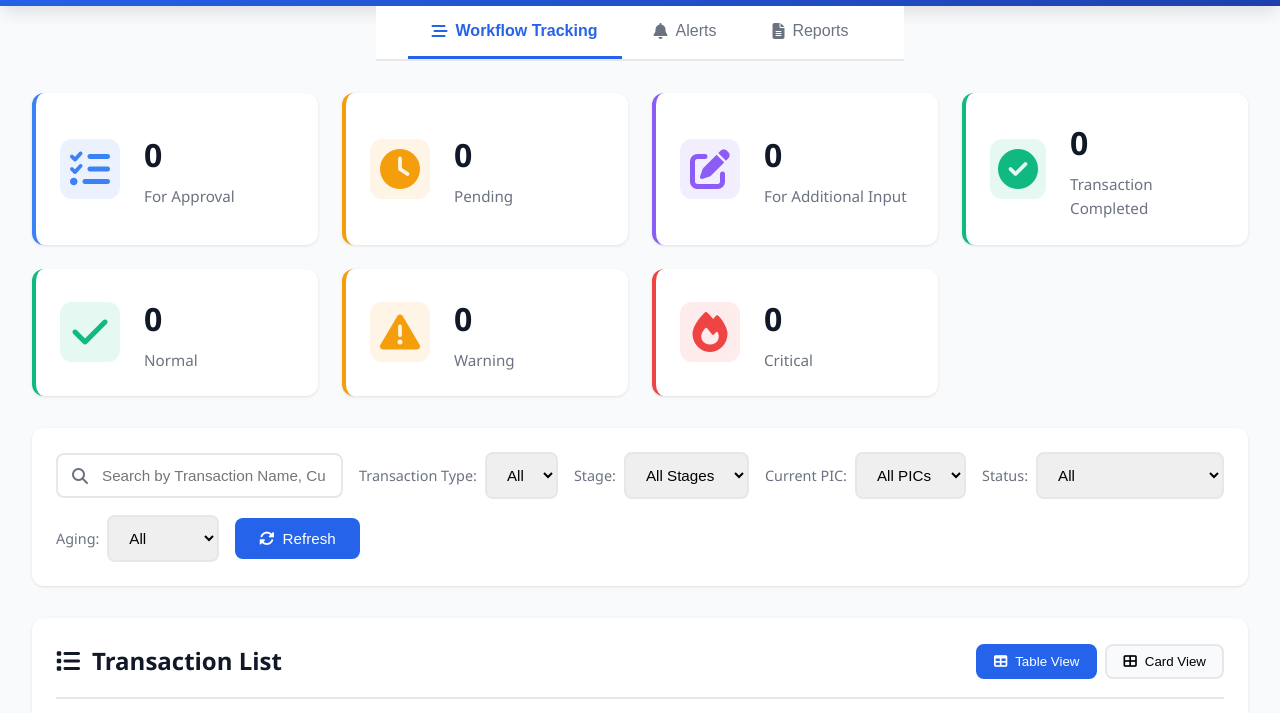
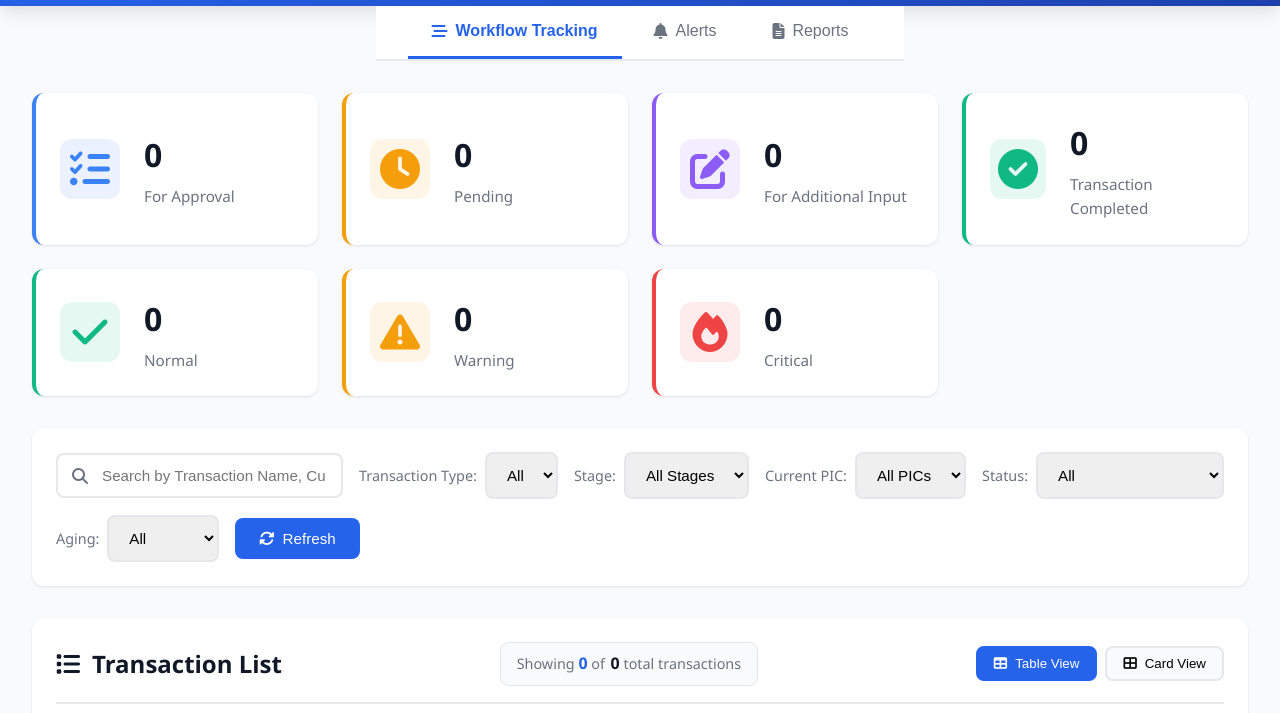
Before and after one commit to ElazarusNicoy/scm-monitoring-system, a plain HTML site: page workflow-tracking.html in a window 1280 px wide. Shown: the part 87-800 px from the top of the page. Drawn offline with Linux system fonts and the light colour scheme; no server answers.

Commit message:
FEAT: Add transaction count metric display and update logic in dashboard

```diff
--- a/script.js
+++ b/script.js
@@ -322,6 +322,7 @@ async function loadAllTransactionsList() {
             // Re-render the table
             applyFilters();
             updateDashboardSummary();
+            updateTransactionCountMetric();
 
         } else {
             console.error('all_transactions_list API error:', data.error);
@@ -331,6 +332,7 @@ async function loadAllTransactionsList() {
         currentTransactions = [];
         filteredTransactions = [];
         applyFilters();
+        updateTransactionCountMetric();
     }
 }
 
@@ -758,6 +760,15 @@ function applyFilters() {
 
     currentPage = 1;
     renderTransactions();
+    updateTransactionCountMetric();
+}
+
+function updateTransactionCountMetric() {
+    const shownEl = document.getElementById('shownTransactionCount');
+    const totalEl = document.getElementById('totalTransactionCount');
+
+    if (shownEl) shownEl.textContent = filteredTransactions.length;  // filtered count
+    if (totalEl) totalEl.textContent = currentTransactions.length;   // always total
 }
 
 // Refresh data
--- a/styles.css
+++ b/styles.css
@@ -327,6 +327,29 @@ body {
 .card-info-icon:hover::before {
     opacity: 1;
     transform: translateX(-50%) translateY(-12px);
+}
+
+/* Transaction count metric */
+.transaction-count-metric {
+    display: flex;
+    align-items: center;
+    gap: 0.35rem;
+    font-size: 0.9rem;
+    color: var(--text-secondary);
+    background-color: var(--light-bg);
+    padding: 0.5rem 1rem;
+    border-radius: 8px;
+    border: 1px solid var(--border-color);
+}
+
+.metric-showing strong {
+    color: var(--primary-color);
+    font-size: 1rem;
+}
+
+.metric-total strong {
+    color: var(--text-primary);
+    font-size: 1rem;
 }
 
 /* Filters Section */
@@ -946,6 +969,8 @@ tr.row-critical td {
     display: none !important;
 }
 
+
+
 /* Responsive Design */
 @media (max-width: 1024px) {
     .dashboard-summary {
--- a/workflow-tracking.html
+++ b/workflow-tracking.html
@@ -173,6 +173,14 @@
             <section class="transactions-section">
                 <div class="section-header">
                     <h2><i class="fas fa-list"></i> Transaction List</h2>
+                    <div class="transaction-count-metric">
+                        <span class="metric-showing">
+                            Showing <strong id="shownTransactionCount">0</strong> of
+                        </span>
+                        <span class="metric-total">
+                            <strong id="totalTransactionCount">0</strong> total transactions
+                        </span>
+                    </div>
                     <div class="view-toggle">
                         <button class="view-btn active" data-view="table">
                             <i class="fas fa-table"></i> Table View
```
Also changed, not shown: 2 other files.
